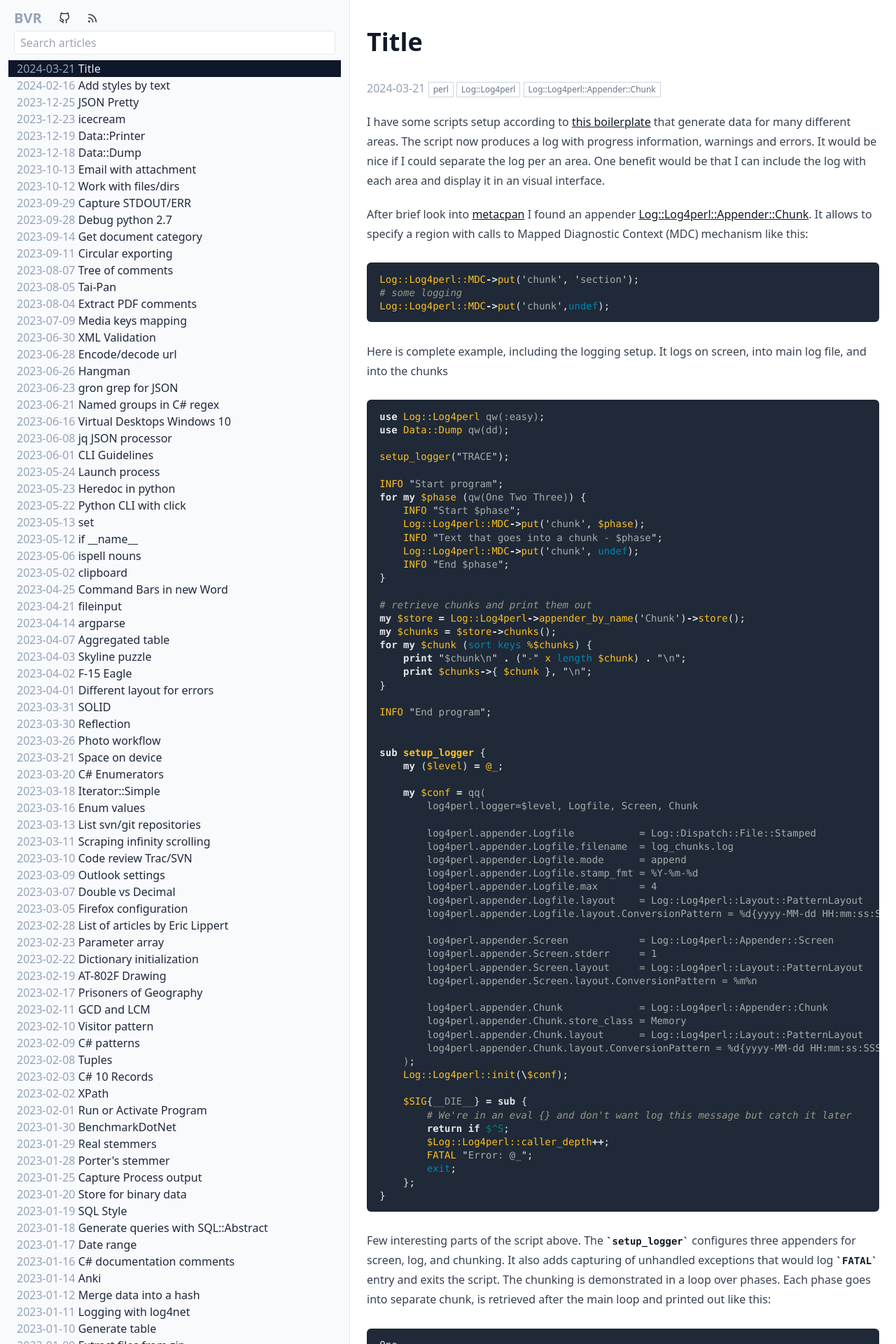
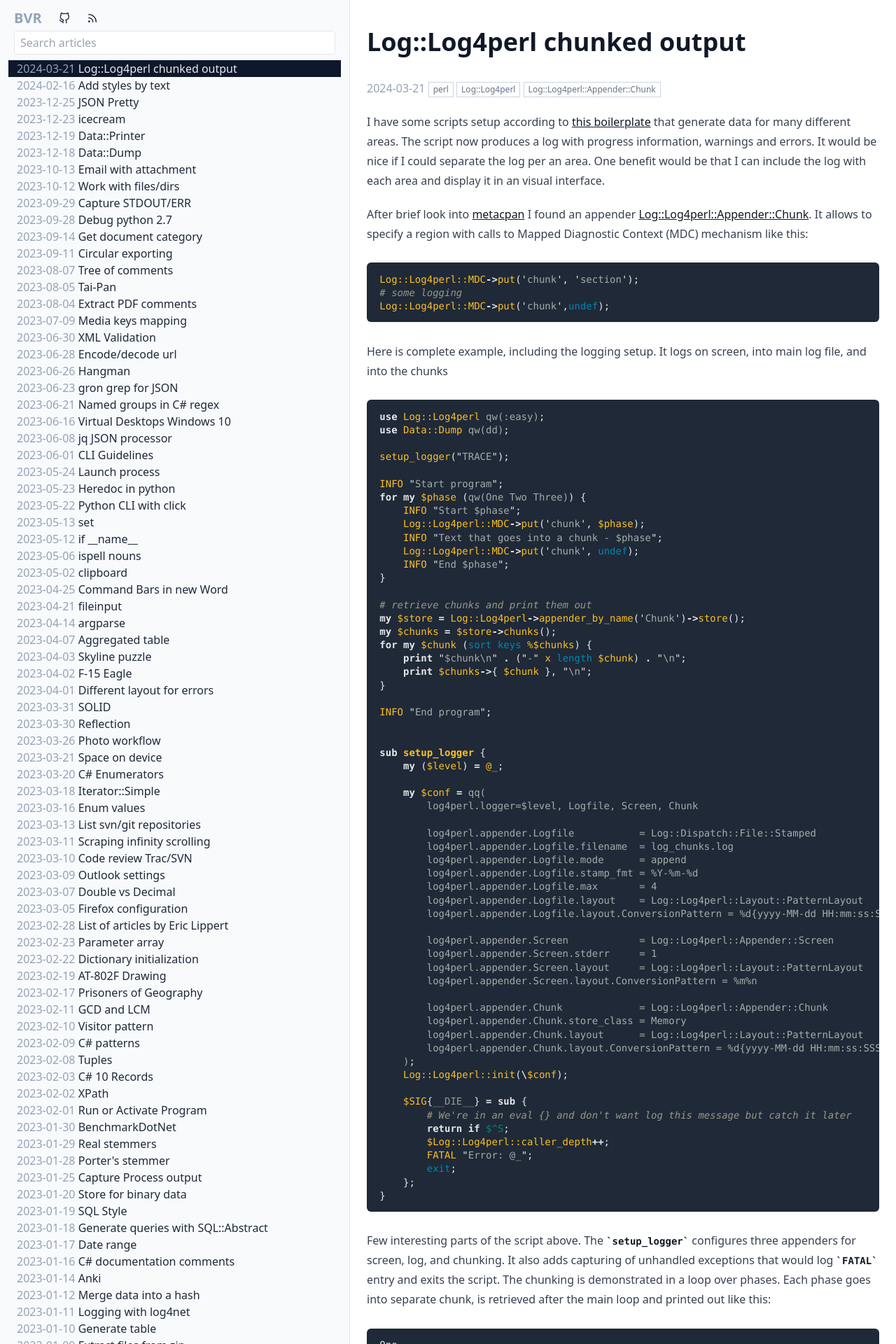
Before and after one commit to bvr/bvr.github.io, a Jekyll site: the page built from _posts/2024-03-21-log-chunks.md, in a window 1280 px wide. Shown: the top 1920 px of the page at 70% size. Built offline with Jekyll 4.4.1, drawn with Linux system fonts in a browser that asks for light colours.

Commit message:
Fixed the title

```diff
--- a/_posts/2024-03-21-log-chunks.md
+++ b/_posts/2024-03-21-log-chunks.md
@@ -1,6 +1,6 @@
 ---
 layout: post
-title: Title
+title: Log::Log4perl chunked output
 published: yes
 tags:
   - perl
```
